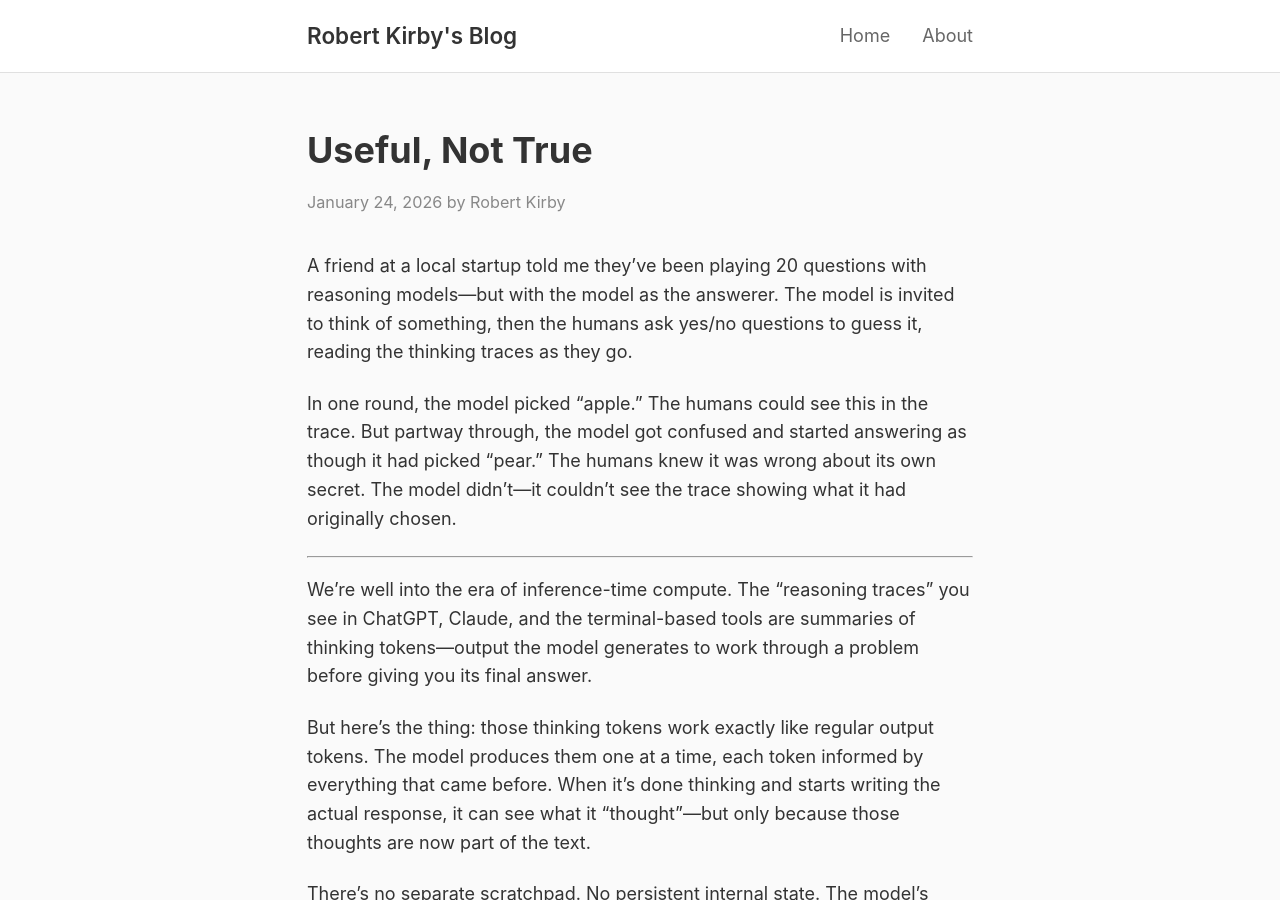
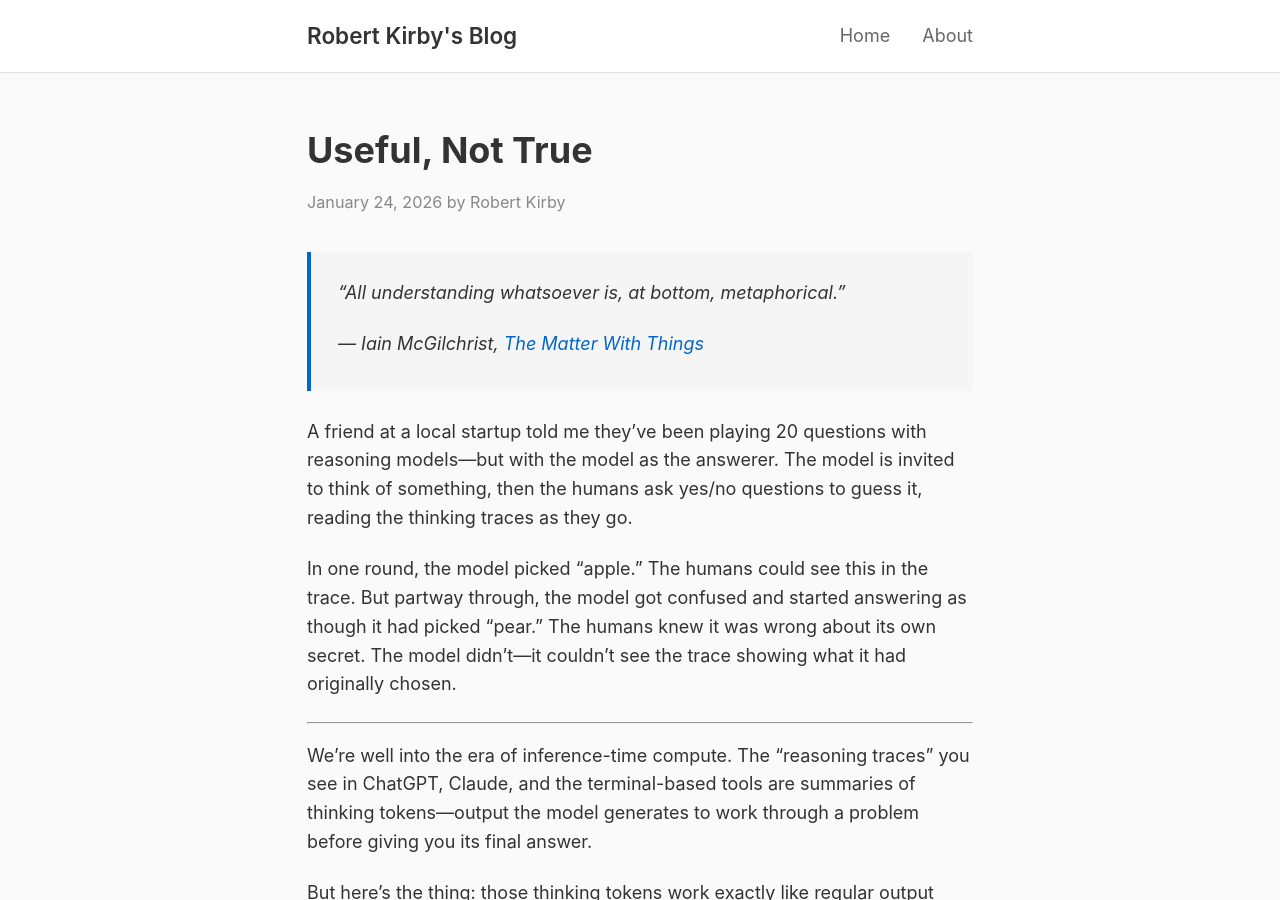
Before and after one commit to rob137/rob137.github.io, a Jekyll site: the page built from _posts/2026-01-24-thinking-out-loud.md, in a window 1280 px wide and 900 px high. Built offline with Jekyll 4.4.1, drawn with Linux system fonts in a browser that asks for light colours.

Commit message:
Add McGilchrist epigraph on metaphor

```diff
--- a/_posts/2026-01-24-thinking-out-loud.md
+++ b/_posts/2026-01-24-thinking-out-loud.md
@@ -5,6 +5,10 @@ date: 2026-01-24 11:00:00 +0000
 tags: [ai, cognition]
 excerpt: "We need metaphors to understand LLMs. But if something is categorically new, all metaphors will fail somewhere."
 ---
+
+> "All understanding whatsoever is, at bottom, metaphorical."
+>
+> — Iain McGilchrist, [*The Matter With Things*](https://channelmcgilchrist.com/matter-with-things/)
 
 A friend at a local startup told me they've been playing 20 questions with reasoning models—but with the model as the answerer. The model is invited to think of something, then the humans ask yes/no questions to guess it, reading the thinking traces as they go.
 
```
